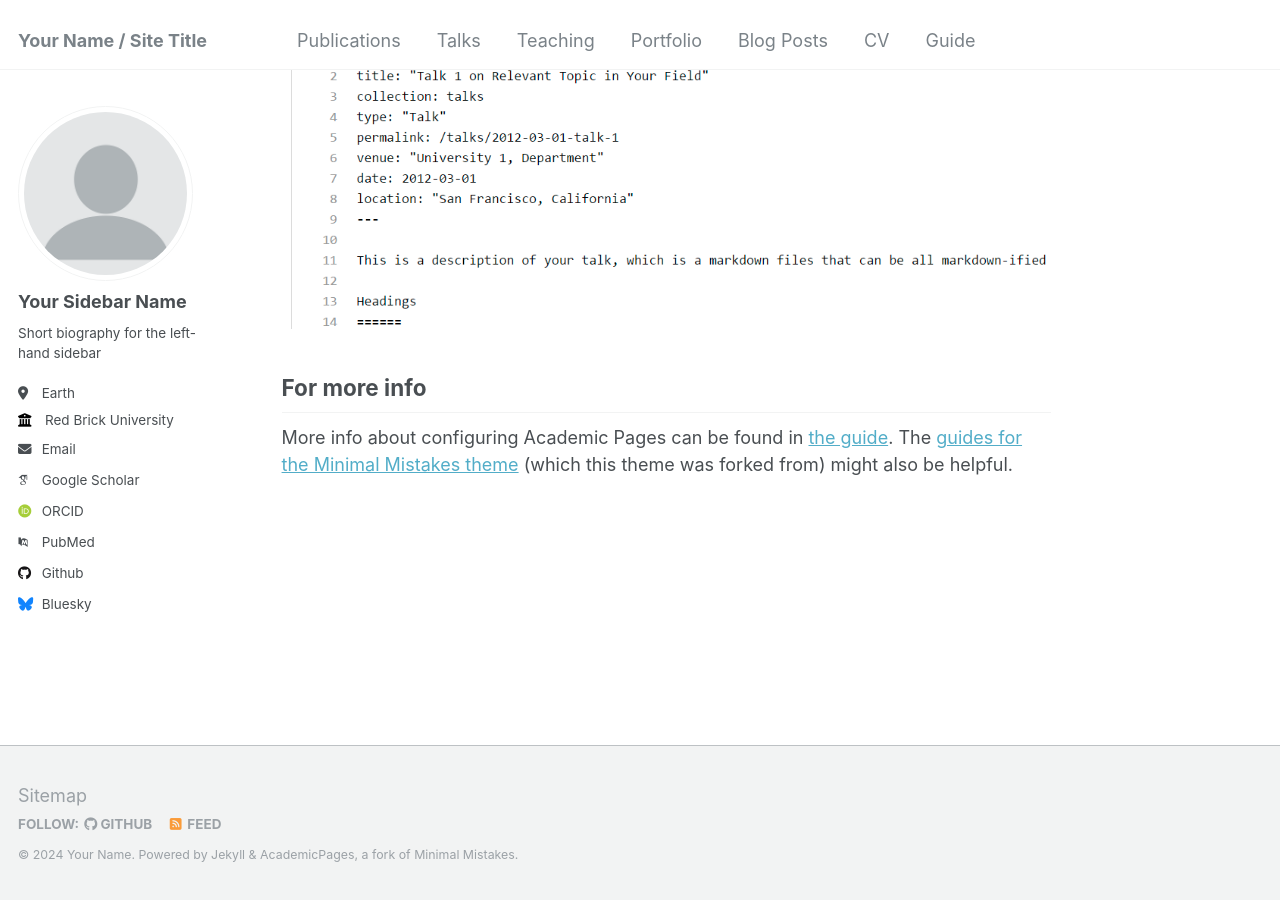
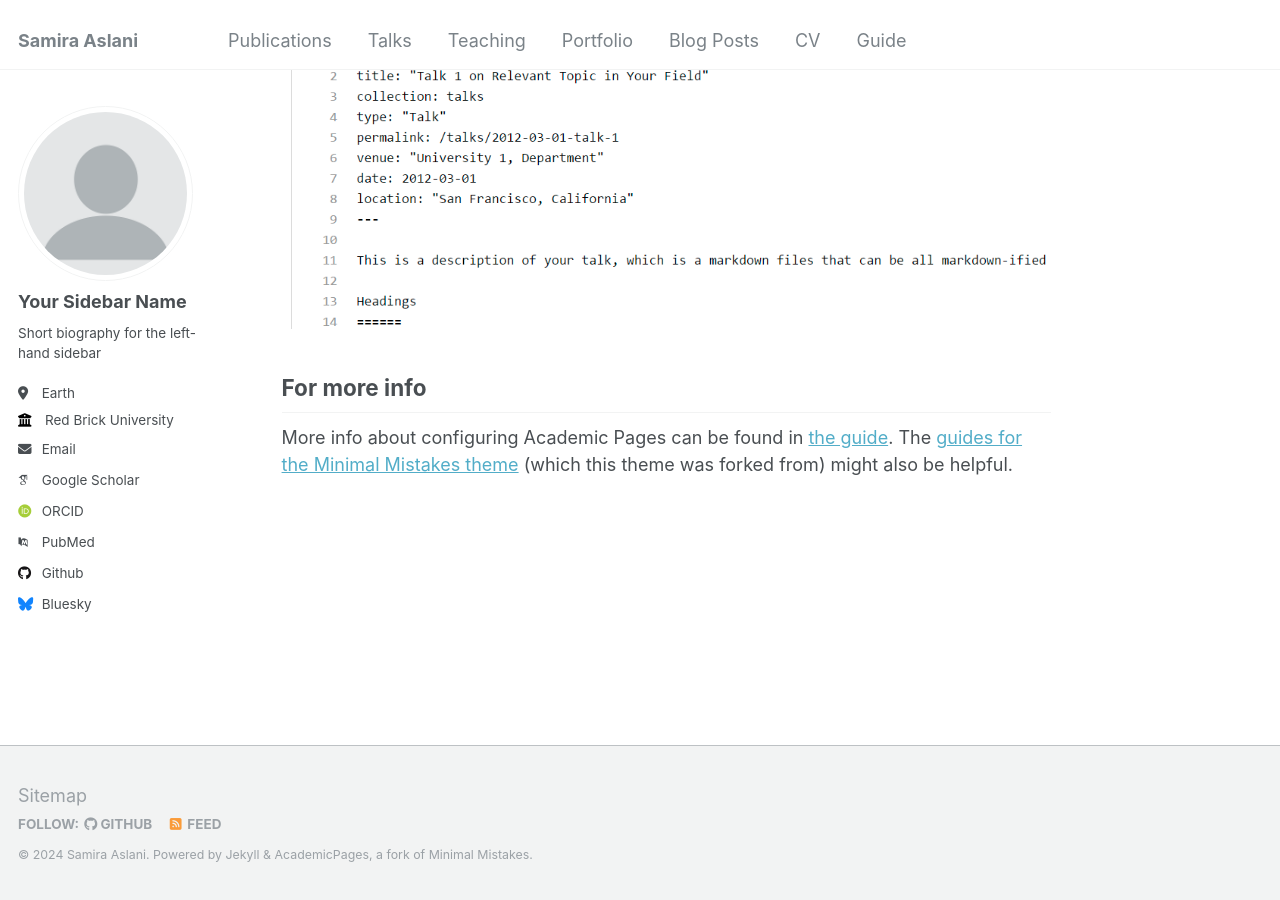
Before and after one commit to samildk/samildk.github.io, a Jekyll site: the page built from _pages/about.md, in a window 1280 px wide and 900 px high, scrolled down 2660 px. Built offline with Jekyll 4.4.1, drawn with Linux system fonts in a browser that asks for light colours; some web fonts are replaced.

Commit message:
Update _config.yml

```diff
--- a/_config.yml
+++ b/_config.yml
@@ -8,10 +8,10 @@
 
 # Basic Site Settings
 locale                   : "en-US"
-title                    : "Your Name / Site Title"
+title                    : "Samira Aslani"
 title_separator          : "-"
-name                     : &name "Your Name"
-description              : &description "personal description"
+name                     : &name "Samira Aslani"
+description              : &description "Graduated Master of Cosmology Student, Python Developer"
 url                      : https://academicpages.github.io # the base hostname & protocol for your site e.g. "https://mmistakes.github.io"
 baseurl                  : "" # the subpath of your site, e.g. "/blog"
 repository               : "academicpages/academicpages.github.io"
```
